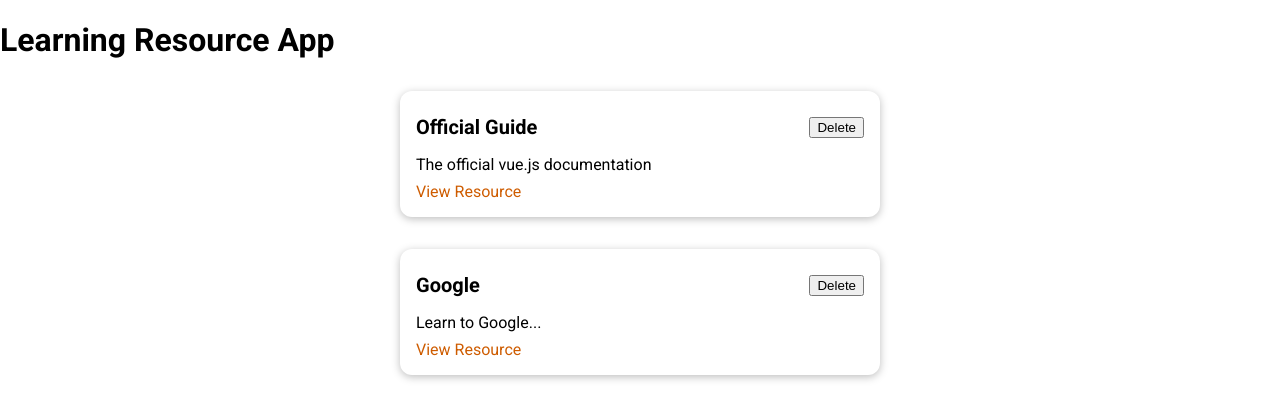
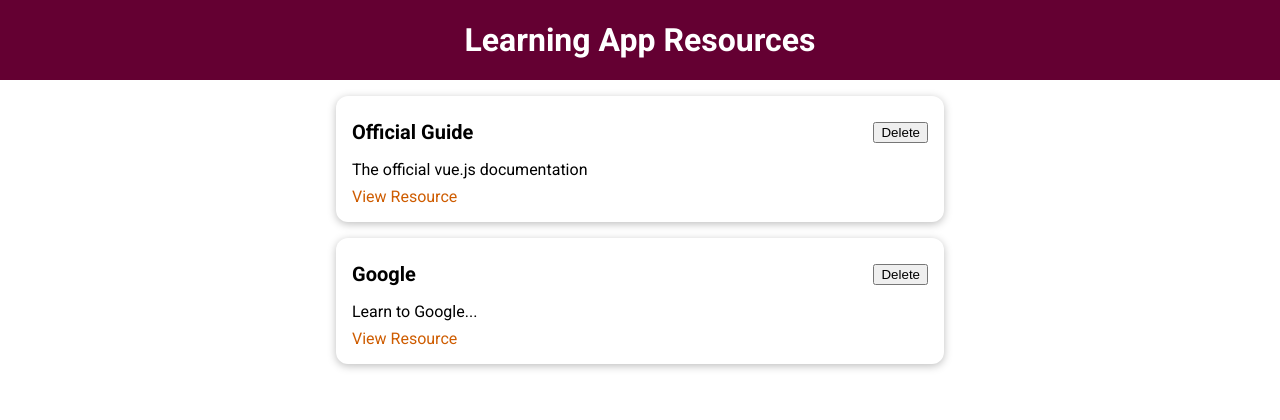
Before and after one commit to gregoryalbertt/Learning-Resource-App, a Vue app: page / in a window 1280 px wide. Shown: the top 420 px of the page. Built offline with nearby package versions, Linux system fonts and the light colour scheme.

Commit message:
Updated header and card style

```diff
--- a/src/App.vue
+++ b/src/App.vue
@@ -1,19 +1,19 @@
 <!-- eslint-disable vue/no-multiple-template-root -->
 /* eslint-disable */
 <template>
-    <header>
-        <h1>Learning Resource App</h1>
-    </header>
+    <TheHeader :title="title"></TheHeader>
     <StoredResources :resources="storedResources"></StoredResources>
 </template>
 
 <script>
+import TheHeader from './components/layouts/TheHeader.vue';
 import StoredResources from './components/learning-resources/StoredResources.vue';
 
 
 export default {
     data() {
         return {
+            title: 'Learning App Resources',
             storedResources: [
                 {
                     id: 'official guide',
@@ -30,7 +30,7 @@
             ]
         };
     },
-    components: { StoredResources }
+    components: { StoredResources, TheHeader }
 }
 </script>
 
@@ -48,6 +48,4 @@
 body {
     margin: 0;
 }
-
-header {}
 </style>
--- a/src/components/base/BaseCard.vue
+++ b/src/components/UI/BaseCard.vue
@@ -12,11 +12,13 @@
 
 <style scoped>
 div {
-    margin: 2rem auto;
-    max-width: 30rem;
+    margin: 1rem auto;
+    max-width: 40rem;
     border-radius: 12px;
     box-shadow: 0 2px 8px rgba(0, 0, 0, 0.26);
     padding: 1rem;
+    margin-left: 1rem;
+    margin-right: 1rem;
 }
 
 header {
--- /dev/null
+++ b/src/components/layouts/TheHeader.vue
@@ -0,0 +1,29 @@
+<template>
+    <header>
+        <h1>{{ title }}</h1>
+    </header>
+</template>
+
+<script>
+export default {
+    props: {
+        title: { type: String }
+    }
+}
+</script>
+
+<style scoped>
+header {
+    width: 100%;
+    height: 5rem;
+    background-color: #640032;
+    display: flex;
+    justify-content: center;
+    align-items: center;
+}
+
+header h1 {
+    color: white;
+    margin: 0;
+}
+</style>
--- a/src/components/learning-resources/LearningResource.vue
+++ b/src/components/learning-resources/LearningResource.vue
@@ -1,28 +1,24 @@
 <template>
-    <BaseCard>
     <li>
-            <div>
+        <base-card>
             <header>
                 <h3>{{ resource.title }}</h3>
                 <button>Delete</button>
             </header>
-            </div>
             <p>{{ resource.description }}</p>
             <nav>
                 <a :href="resource.link">View Resource</a>
             </nav>
+        </base-card>
     </li>
-    </BaseCard>
 </template>
 
 <script>
-import BaseCard from '../base/BaseCard.vue';
 
 export default {
     props: {
         resource: {},
     },
-    components: { BaseCard }
 }
 </script>
 
--- a/src/main.js
+++ b/src/main.js
@@ -1,4 +1,7 @@
 import { createApp } from "vue";
 import App from "@/App.vue";
+import BaseCard from "@/components/UI/BaseCard.vue";
 
-createApp(App).mount("#app");
+const app = createApp(App);
+app.component("base-card", BaseCard);
+app.mount("#app");
```
Lines whose indentation alone changed are shown as unchanged.
